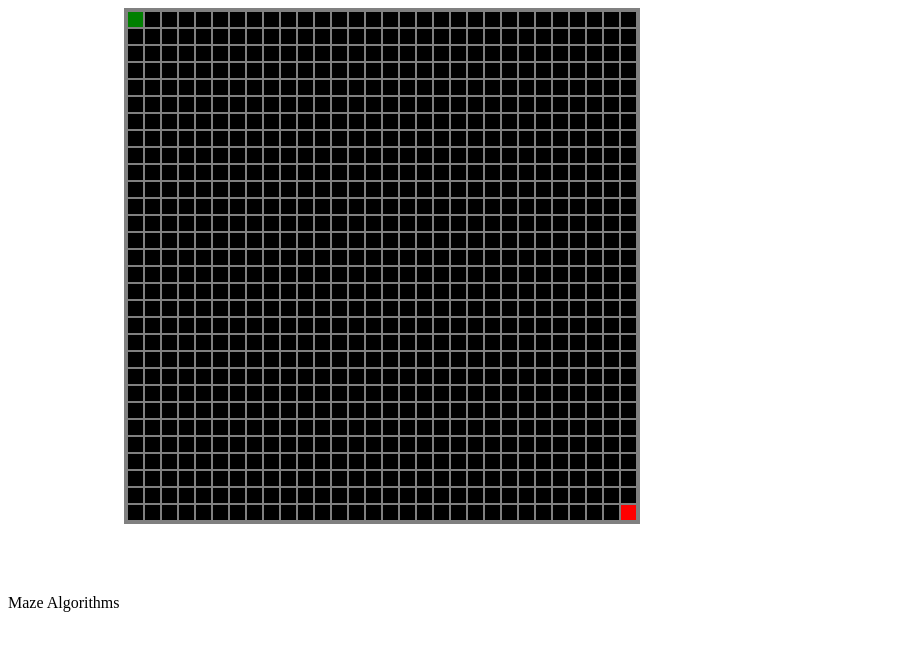
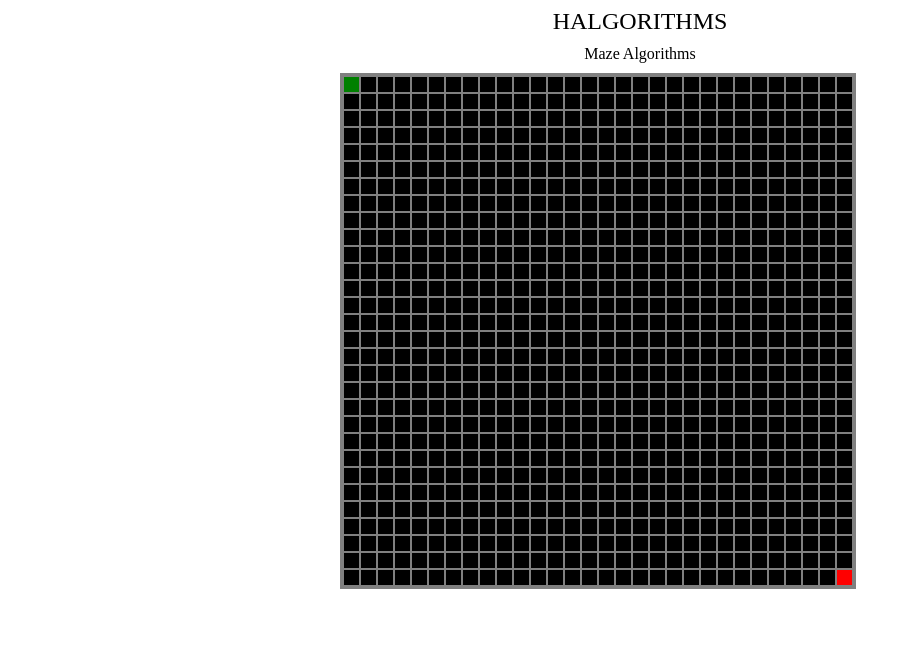
Before and after one commit to hgparker/halgorithms, a website built with webpack: page index.html in a window 1280 px wide. Shown: the whole page, without its empty margins (0-911 px from the left). Built offline with nearby package versions, Linux system fonts and the light colour scheme.

Commit message:
Add basic handling UI and styling

```diff
--- a/index.html
+++ b/index.html
@@ -7,9 +7,12 @@
     <link rel="stylesheet" type="text/css" href="./main.css"/>
   </head>
   <body>
-    <div>Maze Algorithms
+    <div class="title"> HALGORITHMS </div>
+    <div class="navbar">
+      <div class="navchoice"> Maze Algorithms </div>
+    </div>
 
-    <canvas id="maze_canvas" width=600 height=600></canvas>
+    <canvas id="main_canvas" width=600 height=600></canvas>
     </div>
   </body>
 </html>
--- a/js/bundle.js
+++ b/js/bundle.js
@@ -16,8 +16,8 @@ __webpack_require__.r(__webpack_exports__);
 
 document.addEventListener("DOMContentLoaded", function () {
   console.log("Main.jss is running!");
-  var mazeCanvas = document.getElementById("maze_canvas");
-  var maze = new _maze__WEBPACK_IMPORTED_MODULE_0__.Maze(30, 30, mazeCanvas);
+  var mainCanvas = document.getElementById("main_canvas");
+  var maze = new _maze__WEBPACK_IMPORTED_MODULE_0__.Maze(30, 30, mainCanvas);
   maze.draw();
 });
 
--- a/js/main.js
+++ b/js/main.js
@@ -3,7 +3,7 @@ import {Maze} from "./maze";
 document.addEventListener("DOMContentLoaded", () => {
   console.log("Main.jss is running!")
 
-  let mazeCanvas = document.getElementById("maze_canvas");
-  let maze = new Maze(30, 30, mazeCanvas);
+  let mainCanvas = document.getElementById("main_canvas");
+  let maze = new Maze(30, 30, mainCanvas);
   maze.draw();
 });
--- a/main.css
+++ b/main.css
@@ -0,0 +1,23 @@
+
+
+.title {
+  text-align: center;
+  font-size: x-large;
+}
+
+.navbar {
+  display: flex;
+  flex-direction: row;
+  align-items: center;
+  justify-content: center;
+  padding: 10px;
+}
+
+#main_canvas {
+    padding-left: 0;
+    padding-right: 0;
+    margin-left: auto;
+    margin-right: auto;
+    display: block;
+    width: 600px;
+}
```
Also changed, not shown: maze.html (deleted, +0 -8 lines), 1 other file.
